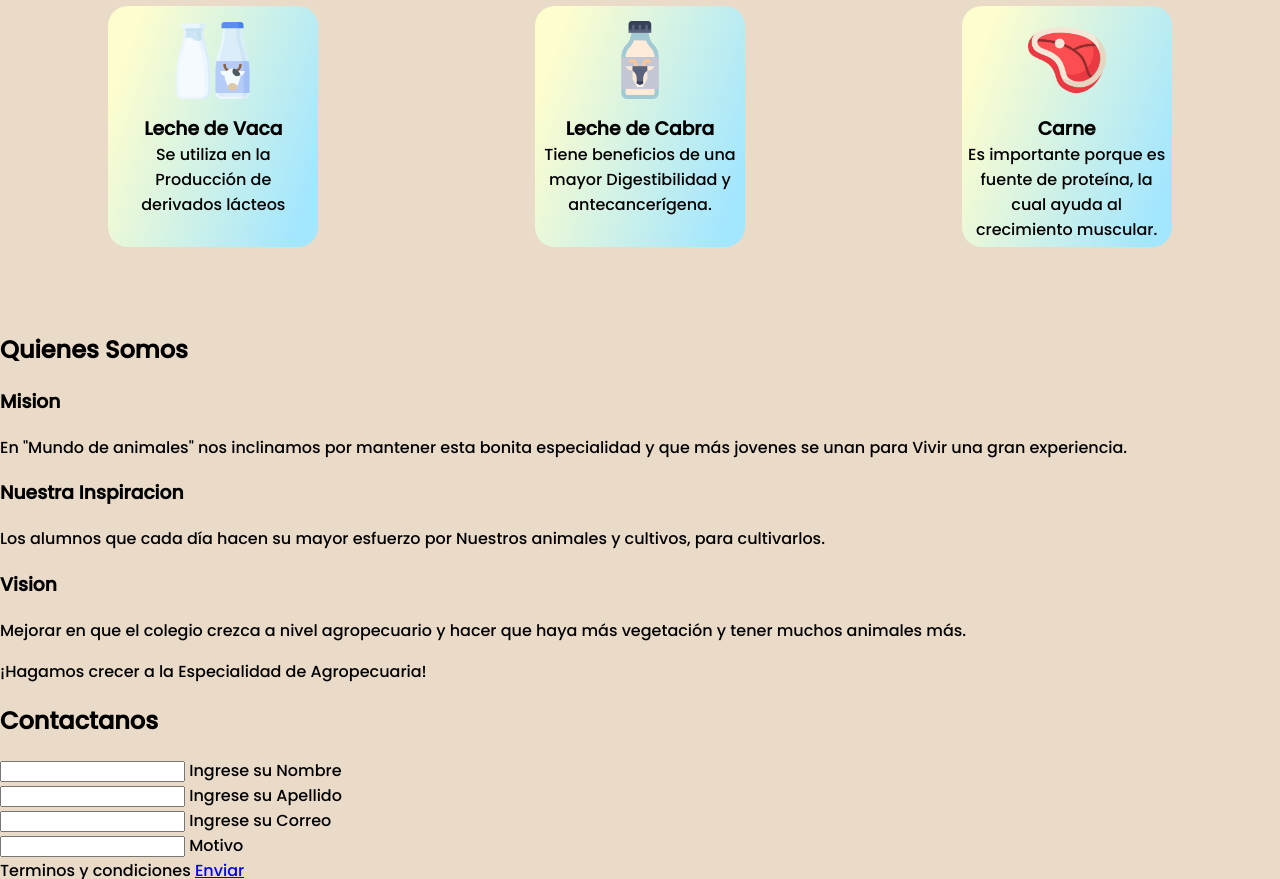
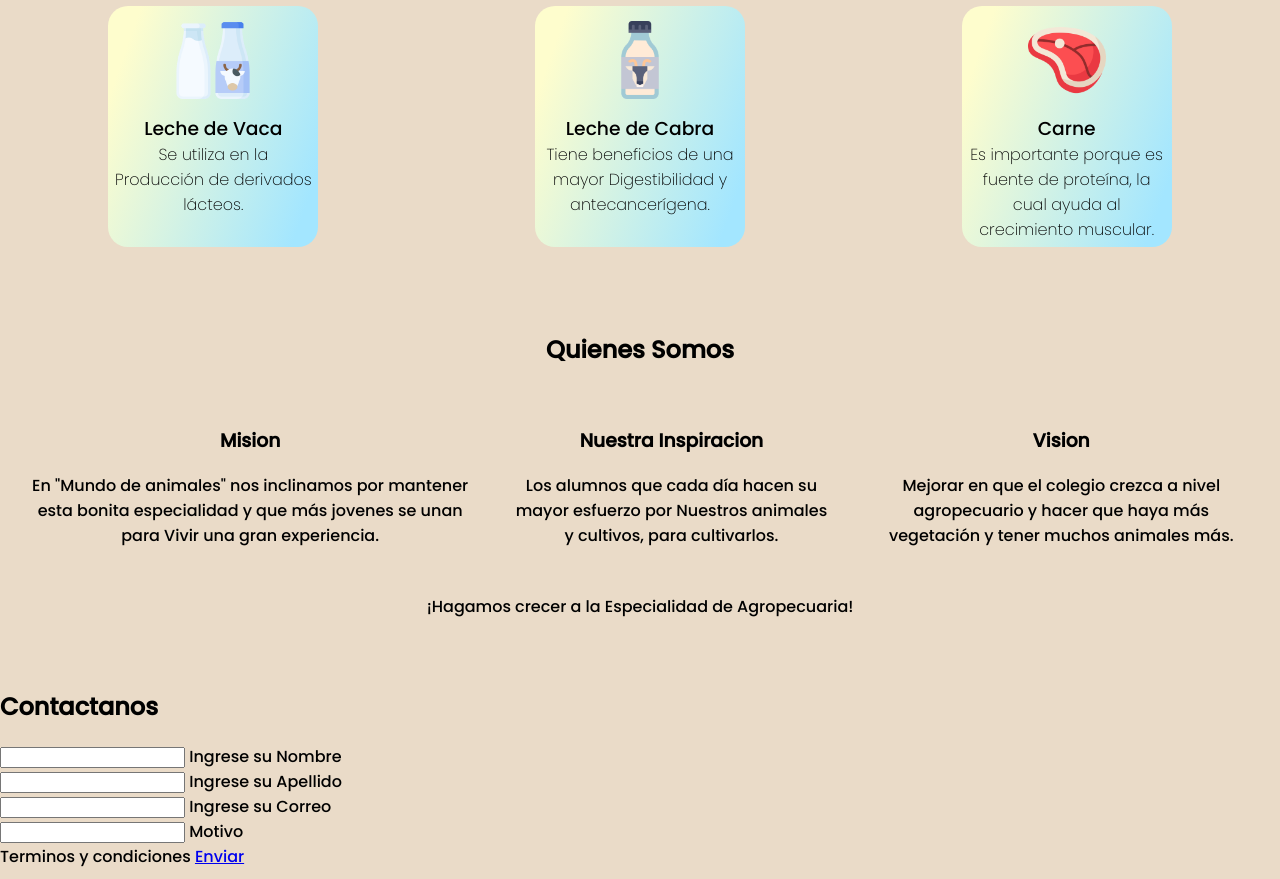
Before and after one commit to Axelito10Campos/PaginaKeilyn.github.io, a plain HTML site: page index.html in a window 1280 px wide. Shown: the part 1390-2269 px from the top of the page. Drawn offline with Linux system fonts and the light colour scheme; a web font is replaced by a local one.

Commit message:
nuevo product

```diff
--- a/css/estilos.css
+++ b/css/estilos.css
@@ -132,13 +132,26 @@ header {
     margin-top: 15px;
 }
 .Contenedor-Productos .productos-LLC #listado h3{
-    font-weight:bold;
+    font-weight:400;
 }
 .Contenedor-Productos .productos-LLC #listado p{
-    font-weight: 400;
+    font-weight: 100;
     width: 200px;
     margin: 5px;
     margin-top: -20px;
+}
+/*----------------------------------------QUIENES SOMOS----------------------*/
+.Contenedor-Quienes_Somos{
+    text-align: center;
+    padding-bottom: 50px;
+}
+.Contenedor-Quienes_Somos .quienes_somos-columnas{
+    display: flex;
+    margin: 10px;
+}
+.Contenedor-Quienes_Somos .quienes_somos-columnas #columnas{
+    margin: 20px;
+
 }
 @media screen and (max-width:1000px) {
     .Contenedor-Productos .productos-descrip{
--- a/index.html
+++ b/index.html
@@ -70,7 +70,7 @@
                 <div class="leche-vaca" id="listado">
                    <img src="./Recursos/fotos/Productos/leche-vaca.png" alt="leche vava" width="78px">
                    <h3>Leche de Vaca</h3>
-                   <p>Se utiliza en la Producción de derivados lácteos</p>
+                   <p>Se utiliza en la Producción de derivados lácteos.</p>
                 </div>
                 <div class="leche-cabra" id="listado">
                     <img src="./recursos/fotos/Productos/leche-cabra.png" alt="leche vava" width="78px">
@@ -90,19 +90,19 @@
     <section class="Contenedor-Quienes_Somos">
         <h1>Quienes Somos</h1>
         <div class="quienes_somos-columnas">
-            <div class="quienes_somos-mision">
+            <div class="quienes_somos-mision" id="columnas">
                 <h3>Mision</h3>
                 <p> En "Mundo de animales" nos inclinamos por mantener esta bonita especialidad
                     y que más jovenes se unan para Vivir una gran experiencia.
                 </p>
             </div>
-            <div class="quienes_somos-inspiracion">
+            <div class="quienes_somos-inspiracion" id="columnas">
                 <h3>Nuestra Inspiracion</h3>
                 <p> Los alumnos que cada día hacen su mayor esfuerzo por Nuestros
                     animales y cultivos, para cultivarlos.
                 </p>
             </div>
-            <div class="quienes_somos-vision">
+            <div class="quienes_somos-vision" id="columnas">
                 <h3>Vision</h3>
                 <p> Mejorar en que el colegio crezca a nivel agropecuario y
                     hacer que haya más vegetación y tener muchos animales más.
```
